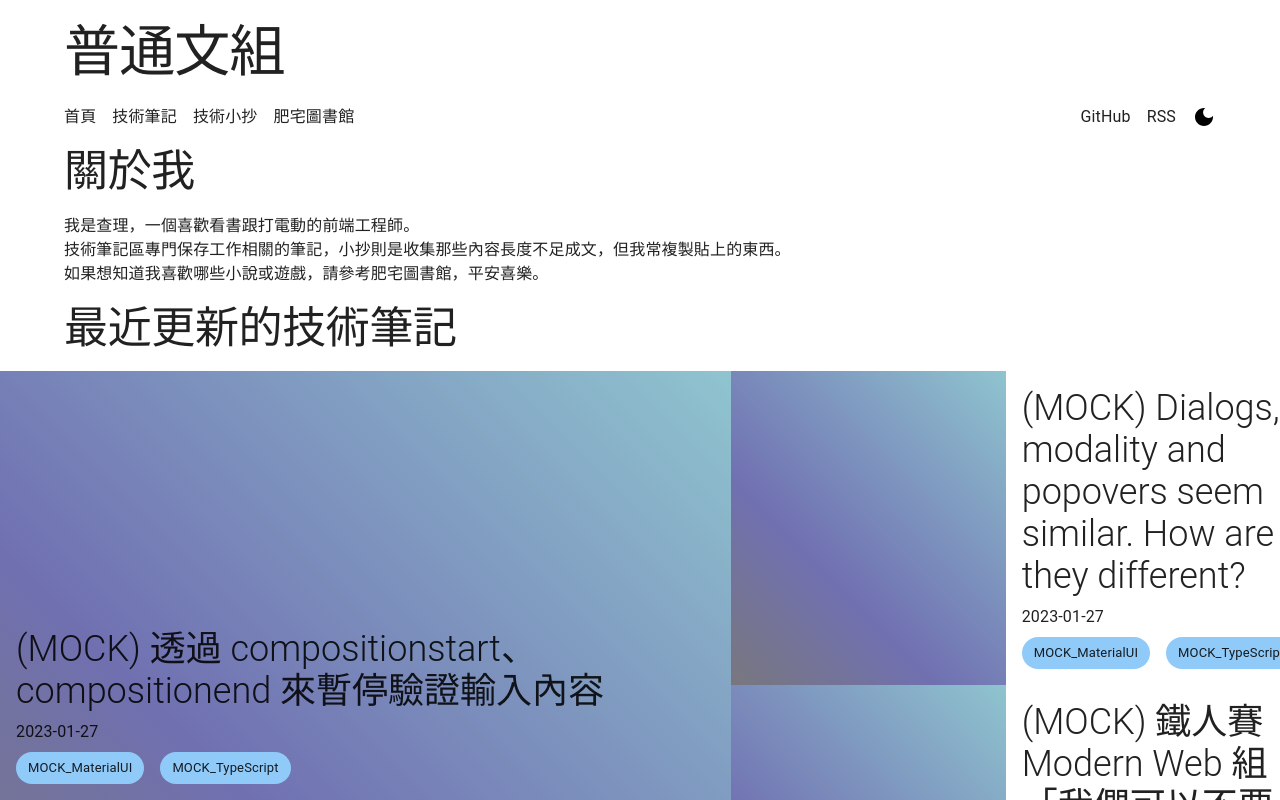
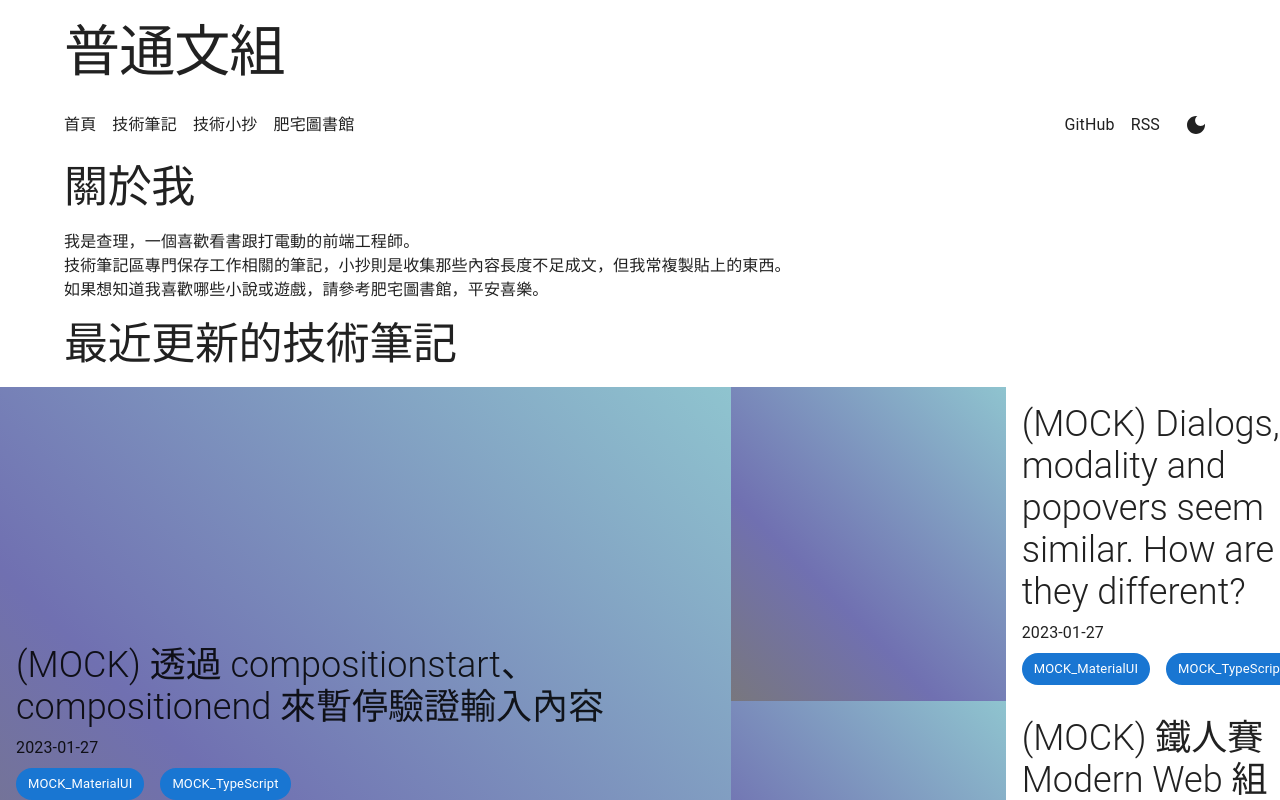
Before and after one commit to tzynwang/vite-test, a React (Vite) app: page / in a window 1280 px wide. Shown: the top 800 px of the page. Built offline with nearby package versions, Linux system fonts and the light colour scheme.

Commit message:
[feat] theme toggle feature

```diff
--- a/src/components/Common/Nav/index.tsx
+++ b/src/components/Common/Nav/index.tsx
@@ -3,7 +3,7 @@ import { Link } from 'react-router-dom';
 import cn from 'classnames';
 import Container from '@mui/material/Container';
 import Typography from '@mui/material/Typography';
-import { ReactComponent as ModeDarkIcon } from '@/assets/dark_mode_black_24dp.svg';
+import ThemeToggle from '@/components/Common/ThemeToggle';
 import theme, { useMediaQuery } from '@/themes';
 import useI18n from '@/hooks/useI18n';
 import useUrlPath from '@/hooks/useUrlPath';
@@ -49,7 +49,7 @@ function Footer(): React.ReactElement {
             <li>{i18n.t('frontend.nav.GitHub')}</li>
             <li>{i18n.t('frontend.nav.RssFeed')}</li>
             <li>
-              <ModeDarkIcon width={24} height={24} />
+              <ThemeToggle />
             </li>
           </ul>
         </div>
--- /dev/null
+++ b/src/components/Common/ThemeToggle/index.module.css
@@ -0,0 +1,3 @@
+:local(.svgFill) {
+  fill: var(--mui-palette-text-primary);
+}
--- /dev/null
+++ b/src/components/Common/ThemeToggle/index.tsx
@@ -0,0 +1,33 @@
+import React, { memo } from 'react';
+import cn from 'classnames';
+import IconButton from '@mui/material/IconButton';
+import { ReactComponent as ModeDarkIcon } from '@/assets/dark_mode_black_24dp.svg';
+import { useColorScheme } from '@/themes';
+import scopedStyles from './index.module.css';
+
+function ThemeToggle(): React.ReactElement {
+  /* States */
+  const { mode, setMode } = useColorScheme();
+
+  /* Functions */
+  const handleModeSwitch = (): void => {
+    if (mode === 'light') {
+      setMode('dark');
+    } else {
+      setMode('light');
+    }
+  };
+
+  /* Main */
+  return (
+    <IconButton aria-label="toggle site color theme" onClick={handleModeSwitch}>
+      <ModeDarkIcon
+        className={cn(scopedStyles.svgFill)}
+        width={24}
+        height={24}
+      />
+    </IconButton>
+  );
+}
+
+export default memo(ThemeToggle);
--- a/src/main.css
+++ b/src/main.css
@@ -9,6 +9,8 @@ body,
 #root {
   height: 100%;
   scroll-behavior: smooth;
+  background-color: var(--mui-palette-background-default);
+  color: var(--mui-palette-text-primary);
 }
 
 ul {
--- a/src/themes/index.ts
+++ b/src/themes/index.ts
@@ -3,14 +3,13 @@ import {
   ThemeProvider,
   createTheme,
   StyledEngineProvider,
+  Experimental_CssVarsProvider as CssVarsProvider,
+  useColorScheme,
 } from '@mui/material/styles';
 import type { Theme } from '@mui/material/styles';
 import useMediaQuery from '@mui/material/useMediaQuery';
 
 const theme = createTheme({
-  palette: {
-    mode: 'dark',
-  },
   typography: {
     h1: {
       padding: '1.25rem 0',
@@ -33,6 +32,13 @@ const theme = createTheme({
 
 export default theme;
 
-export { ThemeProvider, StyledEngineProvider, useMediaQuery, makeStyles };
+export {
+  ThemeProvider,
+  StyledEngineProvider,
+  CssVarsProvider,
+  useMediaQuery,
+  useColorScheme,
+  makeStyles,
+};
 
 export type { Theme };
```
Also changed, not shown: src/components/App/index.tsx (+7 -1 lines).
